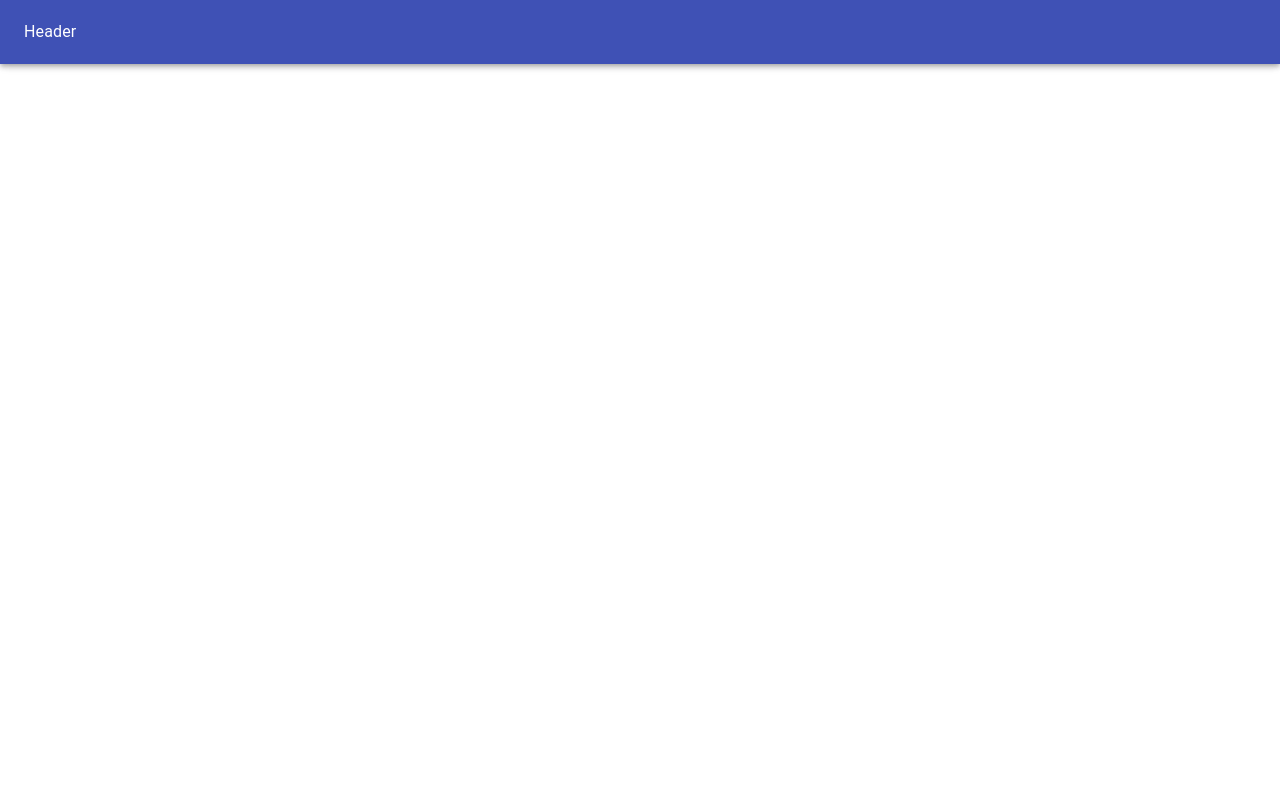
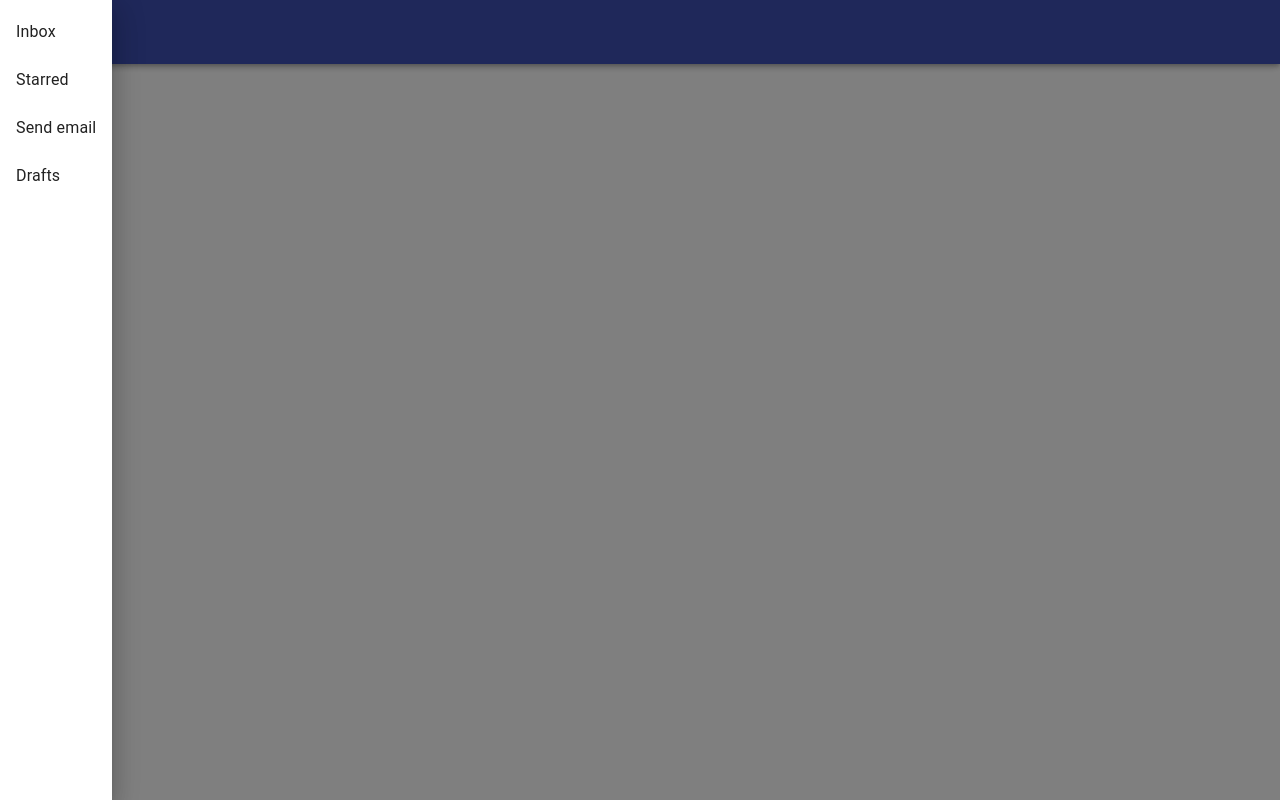
Before and after one commit to kima111/material_ui_page, a React (Create React App) app: page / in a window 1280 px wide. Built offline with nearby package versions, Linux system fonts and the light colour scheme.

Commit message:
adding drawer

```diff
--- a/package.json
+++ b/package.json
@@ -9,6 +9,7 @@
     "@testing-library/user-event": "^12.1.10",
     "react": "^17.0.1",
     "react-dom": "^17.0.1",
+    "react-router-dom": "^5.2.0",
     "react-scripts": "4.0.0",
     "web-vitals": "^0.2.4"
   },
--- a/src/App.js
+++ b/src/App.js
@@ -1,12 +1,14 @@
-import logo from './logo.svg';
 import './App.css';
 import MainPage from '../src/pages/Main'
+import { BrowserRouter as Router, Route, Switch } from 'react-router-dom'
 
 function App() {
   return (
-    <div className="App">
-      <MainPage />
-    </div>
+    <Router>
+      <Switch>
+        <Route exact path="/" component={MainPage} />
+      </Switch>
+    </Router>
   );
 }
 
--- a/src/components/Navbar/index.js
+++ b/src/components/Navbar/index.js
@@ -1,16 +1,25 @@
 import React from 'react';
-import { AppBar, Toolbar, Typography } from '@material-ui/core';
+import { AppBar, Toolbar, Typography, Drawer, ListItem, List, ListItemText } from '@material-ui/core';
 
 export default function index() {
     return (
         <div>
-           <AppBar static>
-               <Toolbar>
+            <AppBar static>
+                <Toolbar>
                     <Typography>
                         Header
                     </Typography>
-               </Toolbar>
-           </AppBar>
+                    <Drawer open>
+                        <List>
+                            {['Inbox', 'Starred', 'Send email', 'Drafts'].map((text, index) => (
+                                <ListItem button key={text}>
+                                    <ListItemText primary={text} />
+                                </ListItem>
+                            ))}
+                        </List>
+                    </Drawer>
+                </Toolbar>
+            </AppBar>
         </div>
     )
 }
```
Also changed, not shown: 1 other file (tests, documents, lock files or other folders).
